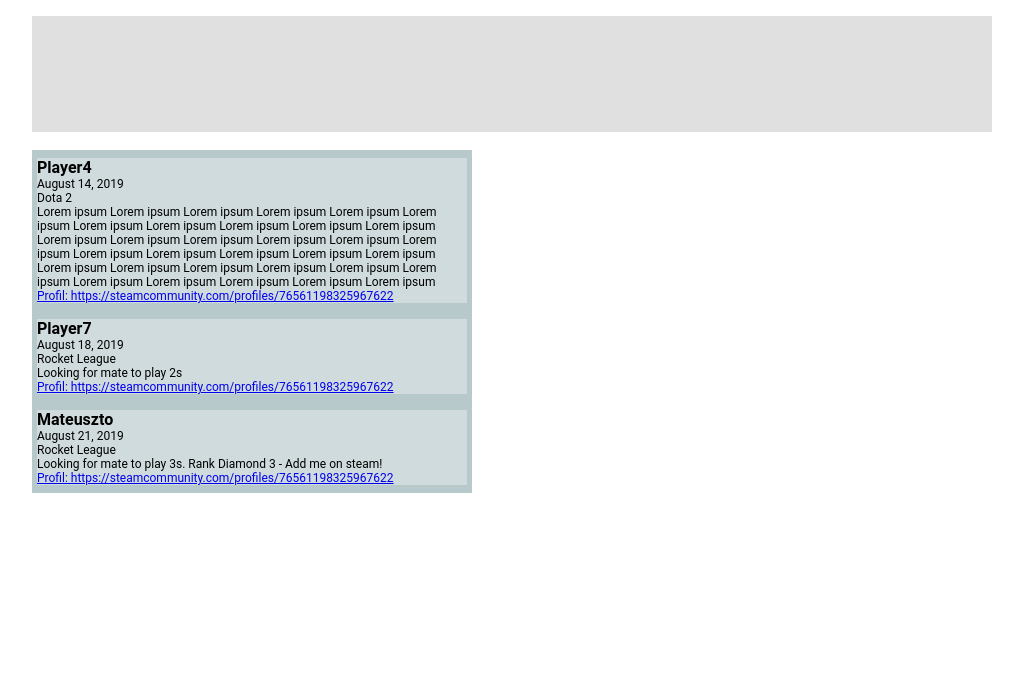
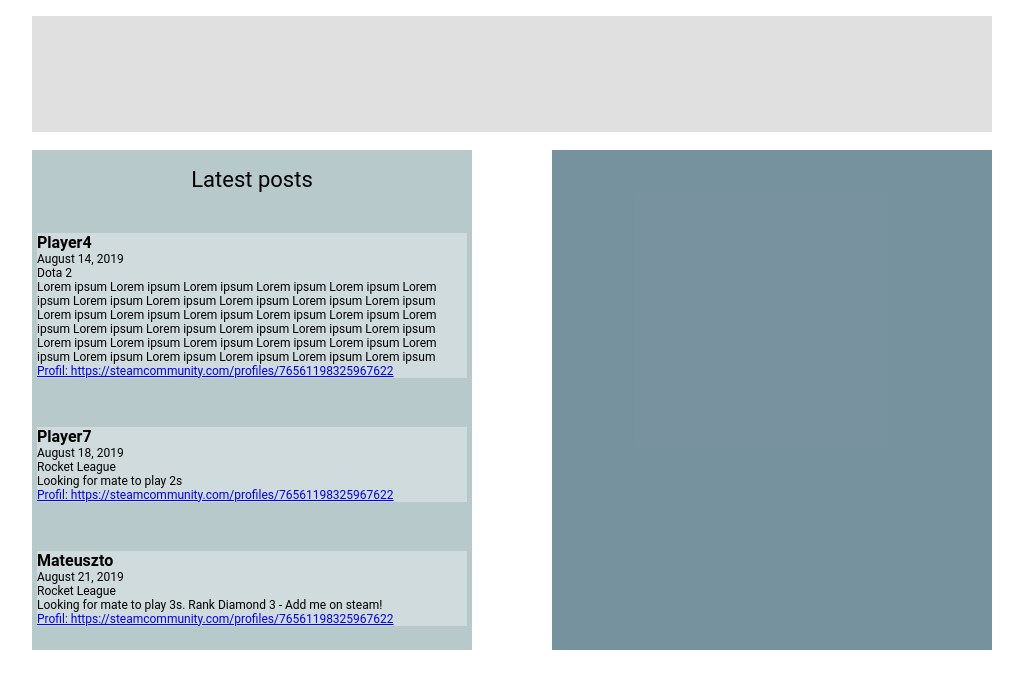
Before and after one commit to phptomek/TeamSearcher, a Django app: page / in a window 1280 px wide. Shown: the part 62-751 px from the top of the page, without its empty margins (128-1151 px from the left). Run offline with Django 3.2, Linux system fonts and the light colour scheme.

Commit message:
Template changes.

```diff
--- a/post/static/css/main.css
+++ b/post/static/css/main.css
@@ -33,8 +33,17 @@
 .single__post--info{
     font-size: 12px;
 }
+.latest__posts{
+    font-size: 22px;
 
-.base_wrapper--posts{
+    font-family: "Roboto", "Lucida Grande", "DejaVu Sans", "Bitstream Vera Sans", Verdana, Arial, sans-serif;
+}
+.base__wrapper--main{
+    display: flex;
+    flex-wrap: wrap;
+    justify-content: space-between;
+}
+.base__wrapper--posts{
     width: 440px;
     display: flex;
     flex-direction: column;
@@ -42,3 +51,8 @@
     align-items: center;
     background-color: rgba(152, 177, 181, 0.69);
 }
+.base__wrapper--links{
+    width: 440px;
+    height: 500px;
+    background-color: rgba(22, 68, 91, 0.58);
+}
--- a/post/templates/post/base.html
+++ b/post/templates/post/base.html
@@ -12,10 +12,15 @@
 <div class="base__wrapper">
     <header class="base__wrapper--header"></header>
     <div class="base__wrapper--advertisement"></div>
-    <div class="base_wrapper--posts">
-        {% block content %}
-        {% endblock %}
+    <div class="base__wrapper--main">
+        <div class="base__wrapper--posts">
+            <p class="latest__posts">Latest posts</p>
+            {% block content %}
+            {% endblock %}
+        </div>
+        <div class="base__wrapper--links"></div>
     </div>
+
 </div>
 </body>
 </html>
```
